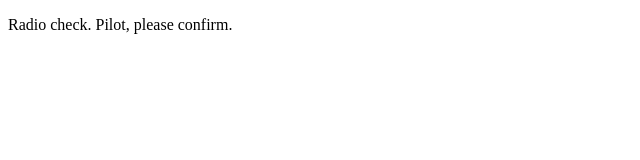
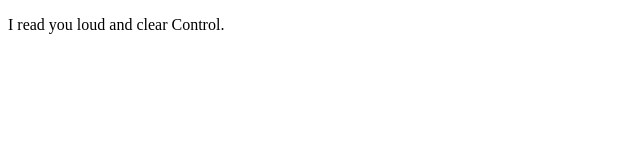
Before and after one commit to David-Emmert/communication.log-control, a plain HTML site: page index.html in a window 1280 px wide. Shown: the full height of the page, 0-640 px from the left. Drawn offline with Linux system fonts and the light colour scheme.

Commit message:
returned the radio check

```diff
--- a/index.html
+++ b/index.html
@@ -1,6 +1,6 @@
 <!DOCTYPE html>
 <html>
-   <body>
-      <p>Radio check. Pilot, please confirm.</p>
-   </body>
+  <body>
+    <p>I read you loud and clear Control.</p>
+  </body>
 </html>
```
